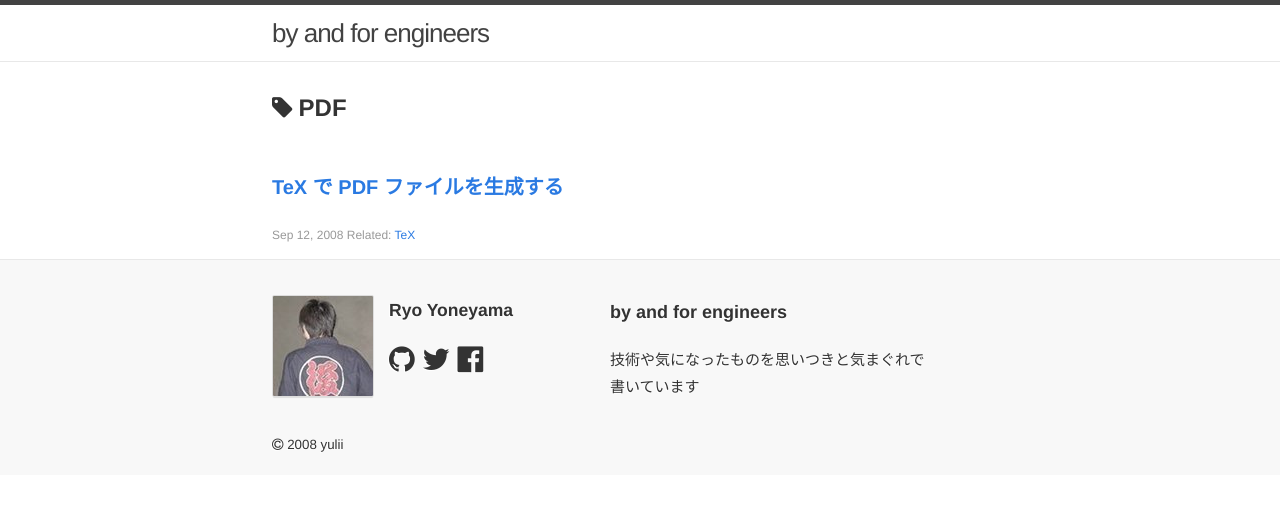
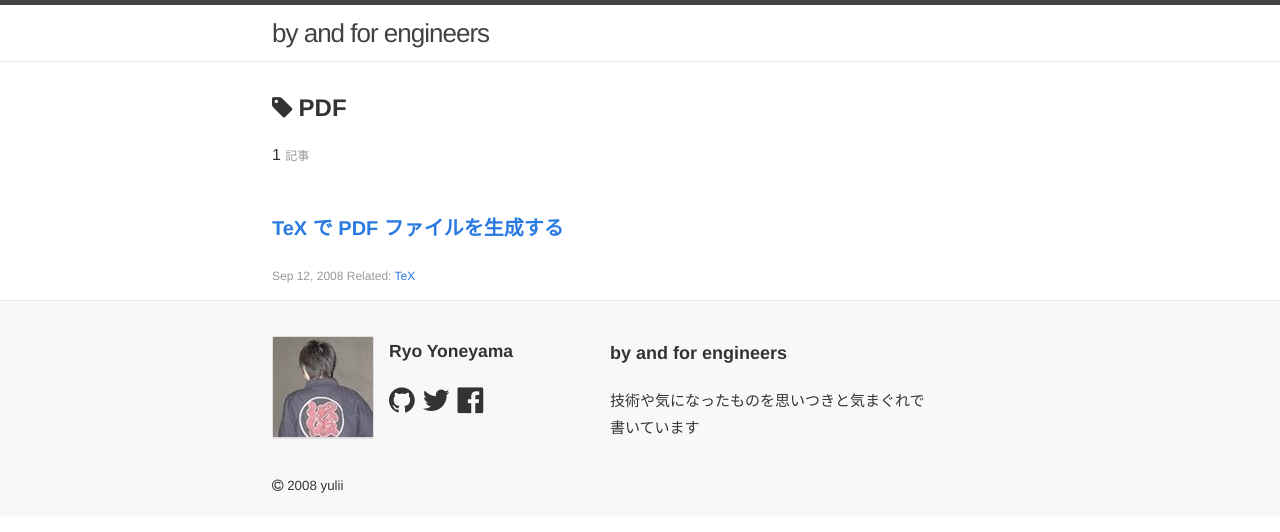
Before and after one commit to yulii/yulii.github.io, a Jekyll site: the page built from tags/pdf.md, in a window 1280 px wide. Shown: the top 532 px of the page. Built offline with Jekyll 4.4.1, drawn with Linux system fonts in a browser that asks for light colours; nearby versions of some CDN libraries; Markdown is read by kramdown in place of the engine named in the settings.

Commit message:
add posts number

```diff
--- a/_layouts/tag.html
+++ b/_layouts/tag.html
@@ -4,10 +4,13 @@ layout: default
 {% assign meta  = site.data.meta[page.tag] %}
 {% assign posts = site.tags[page.tag] %}
 
-<h1><i class="fa fa-tag"></i><span>{{ meta.face }}</span></h1>
-{% if meta.description %}
-<p>{{ meta.description }}</p>
-{% endif %}
+<section>
+  <h1><i class="fa fa-tag"></i><span>{{ meta.face }}</span></h1>
+  {% if meta.description %}
+  <p>{{ meta.description }}</p>
+  {% endif %}
+  <p>{{ posts | size }}&nbsp;<span class="muted">記事</span></p>
+</section>
 {% if posts %}
   {% for post in posts %}
     <article>
```
